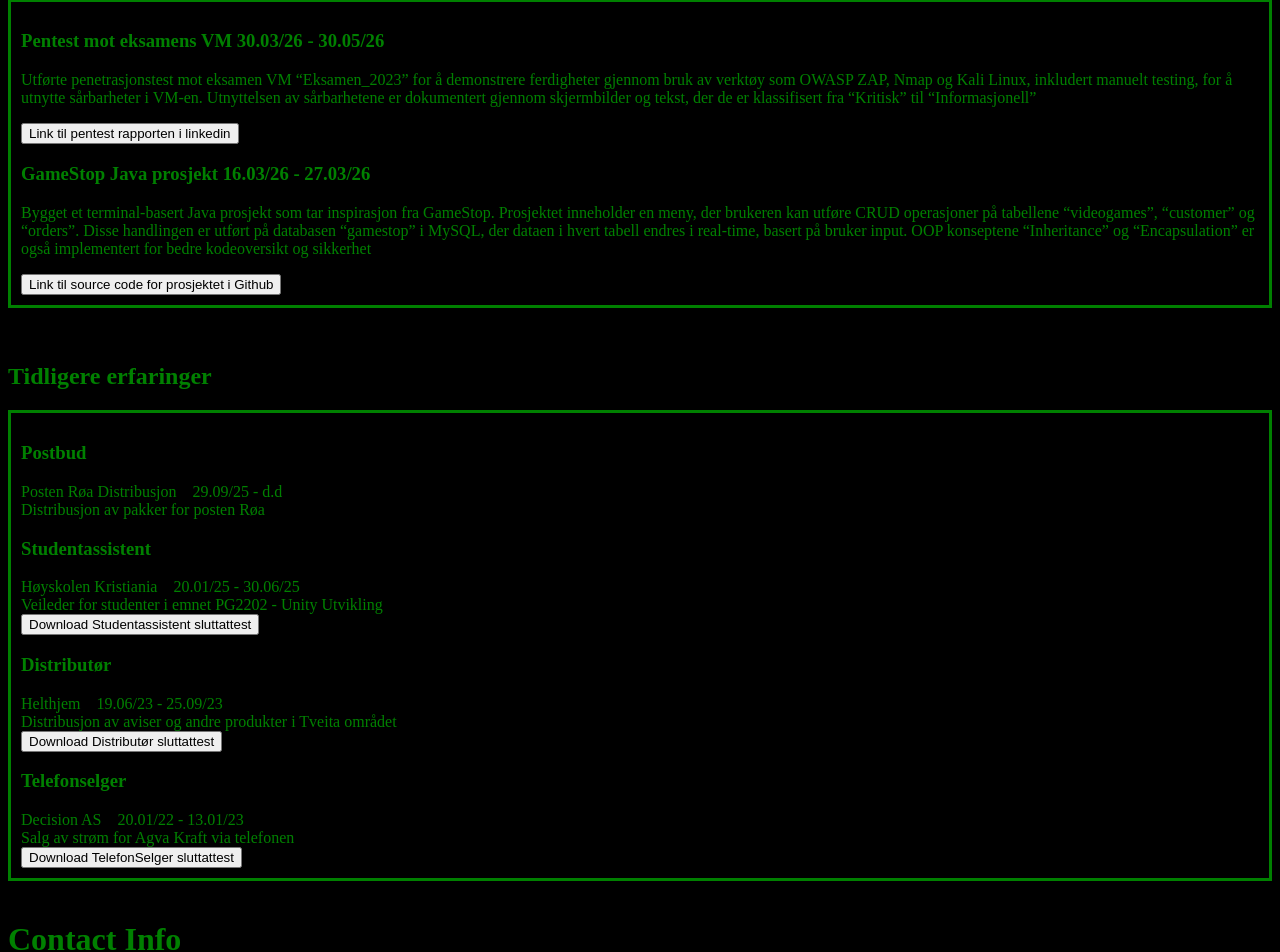
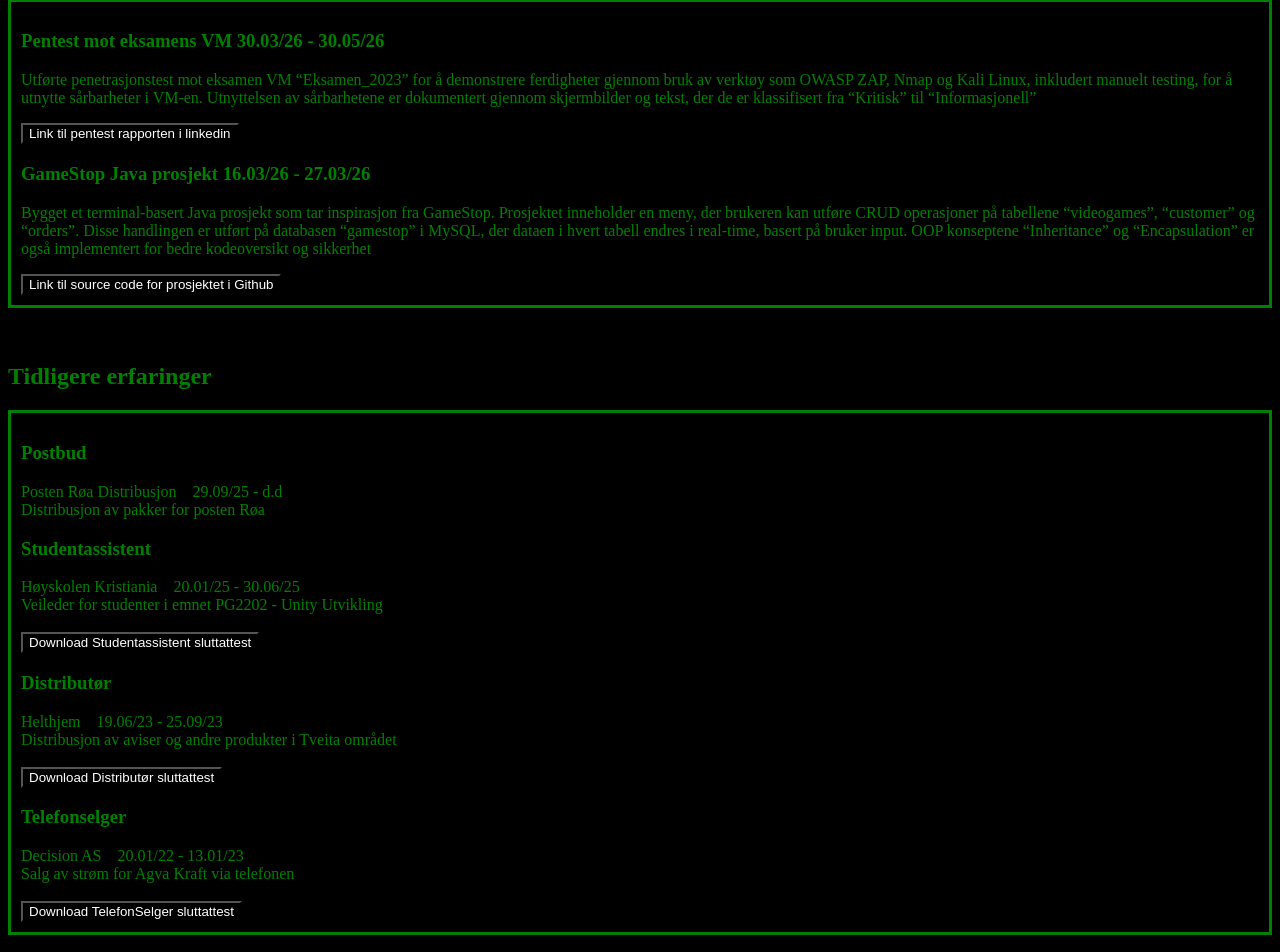
Before and after one commit to AhmedHAbdullah0405/PortefolioProject, a React (Vite) app in the folder portefoliopage/: page / in a window 1280 px wide. Shown: the part 2398-3350 px from the top of the page. Built offline with nearby package versions, Linux system fonts and the light colour scheme.

Commit message:
Styled the buttons to hav a black background, white text. Hover efect that gives them green background and black text when hovering. Gave some spacing fo rth eletters underneath each work period

```diff
--- a/portefoliopage/src/App.css
+++ b/portefoliopage/src/App.css
@@ -178,3 +178,14 @@
     border-style: solid;
     padding: 10px;
 }
+
+.buttonStyle{
+    background-color: black;
+    color: white;
+    transition: all 0.2s ease-in-out;
+}
+
+.buttonStyle:hover{
+    background-color: green;
+    color: black;
+}
--- a/portefoliopage/src/pages/Education.tsx
+++ b/portefoliopage/src/pages/Education.tsx
@@ -10,7 +10,7 @@
             <div id="education">
                 <h3>Bachelor i Cybersikkerhet			Høyskolen Kristiania	08.22 - 06.25</h3>
 
-                <button onClick={() =>
+                <button className="buttonStyle" onClick={() =>
                     downloadEducationPDF(educationReference, "Vitnemål Bachelor Cybersikkerhet HK.pdf")}>
                     Download my cybersecurity diploma
                 </button>
--- a/portefoliopage/src/pages/Projects.tsx
+++ b/portefoliopage/src/pages/Projects.tsx
@@ -24,7 +24,7 @@
                         gjennom skjermbilder og tekst, der de er klassifisert
                         fra “Kritisk” til “Informasjonell”
                     </p>
-                    <button onClick={navigateToPentestReport}>Link til pentest rapporten i linkedin</button>
+                    <button className="buttonStyle" onClick={navigateToPentestReport}>Link til pentest rapporten i linkedin</button>
 
 
                     <h3>GameStop Java prosjekt 16.03/26 - 27.03/26</h3>
@@ -40,7 +40,7 @@
                         og sikkerhet
 
                     </p>
-                    <button onClick={navigateToGithub}>Link til source code for prosjektet i Github</button>
+                    <button className="buttonStyle" onClick={navigateToGithub}>Link til source code for prosjektet i Github</button>
 
                 </div>
 
--- a/portefoliopage/src/pages/WorkExperience.tsx
+++ b/portefoliopage/src/pages/WorkExperience.tsx
@@ -32,23 +32,23 @@
                 <h3>Studentassistent</h3> Høyskolen Kristiania &ensp; 20.01/25 - 30.06/25 <br />
                 Veileder for studenter i
                 emnet PG2202 - Unity Utvikling
-                <br />
-                <button onClick={() => download(files[0].name, files[0].path)}>Download Studentassistent sluttattest</button>
+                <br /> <br />
+                <button className="buttonStyle" onClick={() => download(files[0].name, files[0].path)}>Download Studentassistent sluttattest</button>
 
                 <br />
                 <h3>Distributør</h3> Helthjem &ensp; 19.06/23 - 25.09/23 <br />
                 Distribusjon av aviser
                 og andre produkter
                 i Tveita området
-                <br />
-                <button onClick={() => download(files[1].name, files[1].path)}>Download Distributør sluttattest</button>
+                <br /> <br />
+                <button className="buttonStyle" onClick={() => download(files[1].name, files[1].path)}>Download Distributør sluttattest</button>
 
                 <br />
                 <h3>Telefonselger</h3> Decision AS &ensp; 20.01/22 - 13.01/23 <br />
                 Salg av strøm for
                 Agva Kraft via telefonen
-                <br />
-                <button onClick={() => download(files[2].name, files[2].path)}>Download TelefonSelger sluttattest</button>
+                <br /> <br />
+                <button className="buttonStyle" onClick={() => download(files[2].name, files[2].path)}>Download TelefonSelger sluttattest</button>
 
             </div>
 
```
